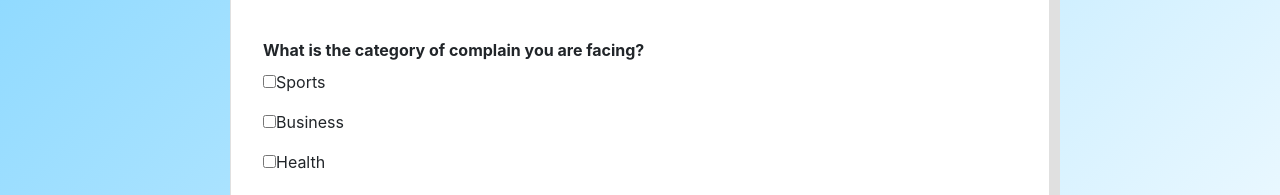
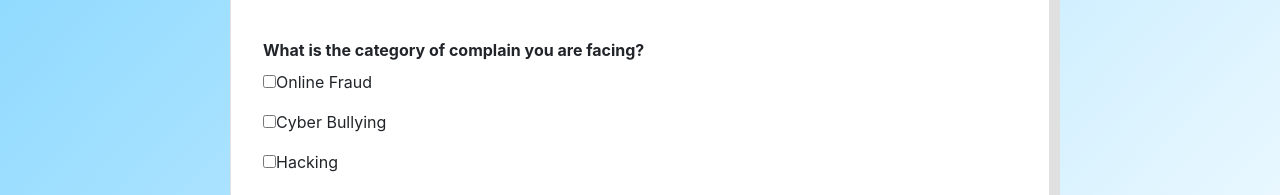
Before and after one commit to st7mpy/dtmsite, a plain HTML site: page index.html in a window 1280 px wide. Shown: the part 757-952 px from the top of the page. Drawn offline with nearby package versions, Linux system fonts and the light colour scheme.

Commit message:
Update index.html for form\

```diff
--- a/index.html
+++ b/index.html
@@ -110,9 +110,9 @@
     <div id="formsection">
         <label><b>What is the category of complain you are facing?</b></label>
 
-        <p><input type="checkbox" name="section" value="sports">Sports</p>
-        <p><input type="checkbox" name="section" value="business">Business</p>
-        <p><input type="checkbox" name="section" value="health">Health</p>
+        <p><input type="checkbox" name="section" value="sports">Online Fraud</p>
+        <p><input type="checkbox" name="section" value="business">Cyber Bullying</p>
+        <p><input type="checkbox" name="section" value="health">Hacking</p>
 
       </div>
 
```
